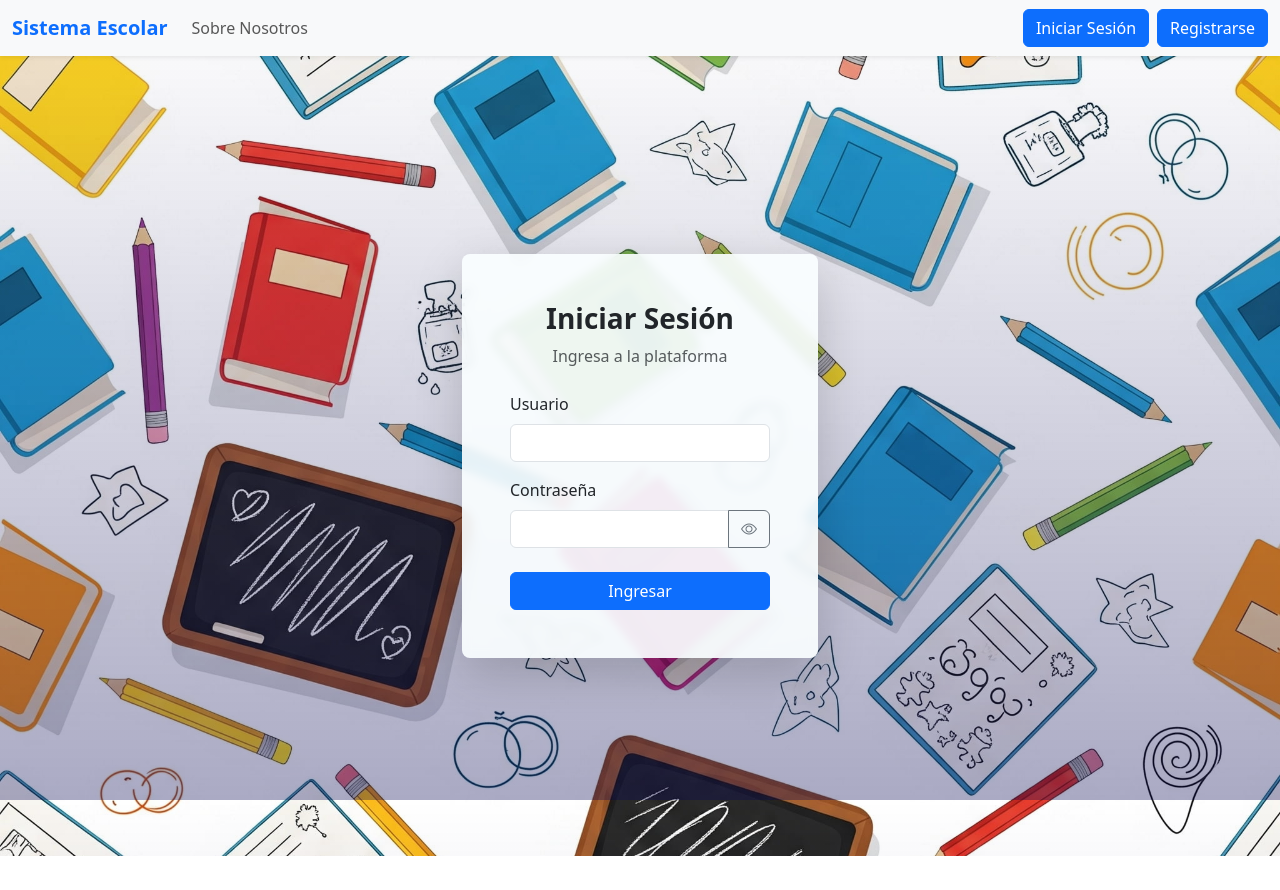
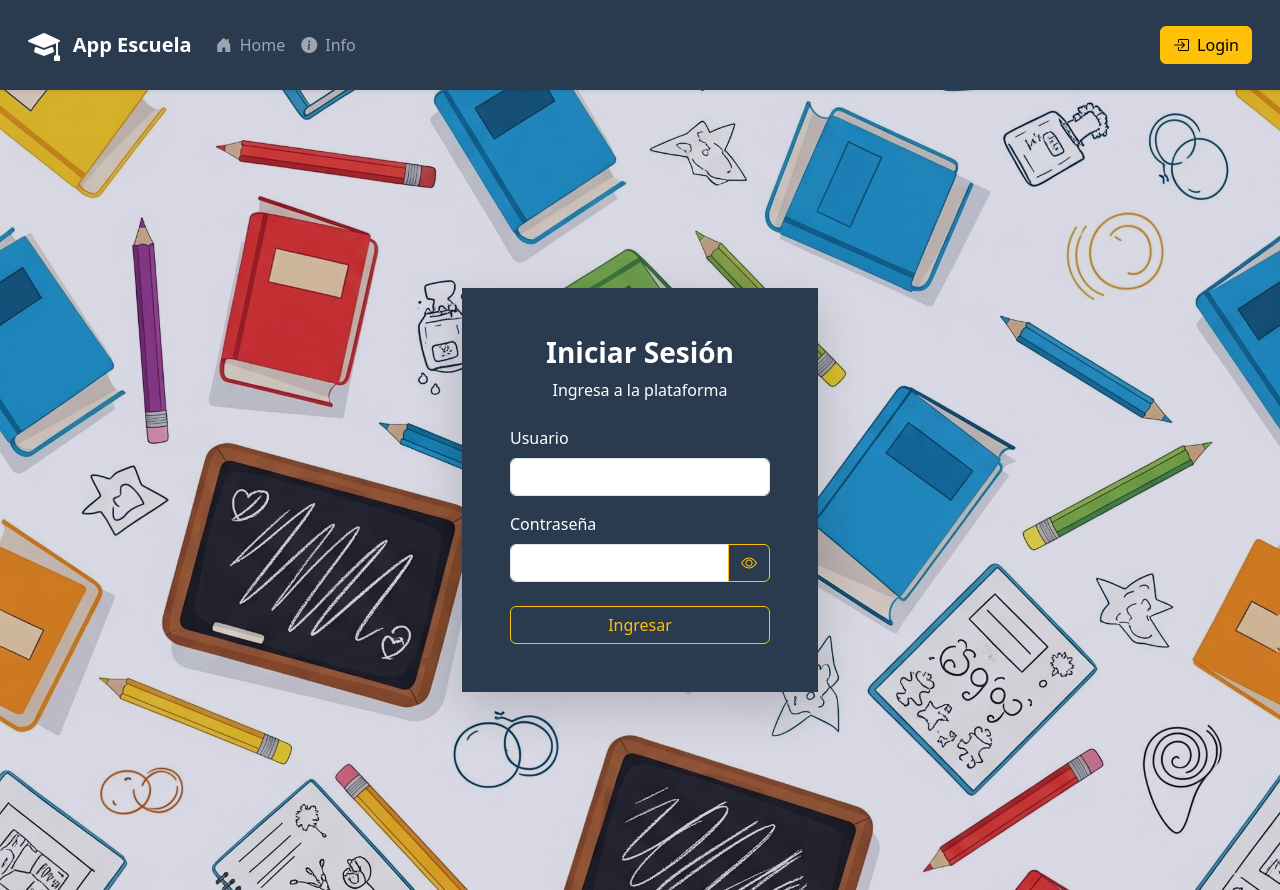
Before and after one commit to EstebanRsh/app_escuela, a React (Vite) app in the folder frontend/: page /login in a window 1280 px wide. Before the commit the page ends 856 px from the top, so only its background shows below. Built offline with nearby package versions, Linux system fonts and the light colour scheme.

Commit message:
feat(ui): Mejorar el diseño visual del Login y Navbar

```diff
--- a/frontend/src/App.tsx
+++ b/frontend/src/App.tsx
@@ -2,7 +2,6 @@ import { BrowserRouter, Routes, Route } from "react-router-dom";
 import ProtectedRoutes from "./components/router/ProtectedRoutes";
 import PublicRoutes from "./components/router/PublicRoutes";
 import Layout from "./layouts/MainLayout";
-import PublicLayout from "./layouts/PublicLayout";
 import { lazy } from "react";
 
 const Home = lazy(() => import("./components/Home"));
@@ -19,7 +18,7 @@ function App() {
       <Routes>
         {/* --- RUTAS PÚBLICAS --- */}
         <Route element={<PublicRoutes />}>
-          <Route element={<PublicLayout />}>
+          <Route element={<Layout />}>
             <Route path="/" element={<Home />} />
             <Route path="/info" element={<Info />} />
             <Route path="/login" element={<Login />} />
--- a/frontend/src/components/Login.tsx
+++ b/frontend/src/components/Login.tsx
@@ -1,14 +1,13 @@
 import { useState, useEffect } from "react";
 import { useNavigate } from "react-router-dom";
 
-// MEJORA 1: Definimos un tipo para los datos del usuario que esperamos del backend
+// Tipos de datos (sin cambios)
 type UserData = {
   username: string;
   first_name: string;
-  role: 'administrador' | 'profesor' | 'alumno';
+  role: "administrador" | "profesor" | "alumno";
 };
 
-// MEJORA 2: Actualizamos la respuesta esperada para incluir los datos del usuario
 type LoginProcessResponse = {
   success: boolean;
   token?: string;
@@ -38,15 +37,12 @@ function Login() {
     }
   }, [alert]);
 
-  // MEJORA 3: El cambio principal está aquí. Ahora guardamos toda la info del usuario.
   const handleLoginResponse = (data: LoginProcessResponse) => {
     if (data.success && data.token && data.user) {
-      // Guardamos toda la información necesaria en localStorage
       localStorage.setItem("token", data.token);
-      localStorage.setItem("user", JSON.stringify(data.user)); // Objeto de usuario para otros componentes
-      localStorage.setItem("userName", data.user.first_name);   // Nombre para el Navbar
-      localStorage.setItem("userRole", data.user.role);         // Rol para el Navbar
-
+      localStorage.setItem("user", JSON.stringify(data.user));
+      localStorage.setItem("userName", data.user.first_name);
+      localStorage.setItem("userRole", data.user.role);
       navigate("/dashboard");
     } else {
       setAlert({
@@ -65,10 +61,8 @@ function Login() {
       });
       return;
     }
-
     setIsLoading(true);
     setAlert(null);
-
     try {
       const response = await fetch(BACKEND_URL, {
         method: "POST",
@@ -93,11 +87,11 @@ function Login() {
       <div className="container">
         <div className="row justify-content-center align-items-center vh-100">
           <div className="col-11 col-sm-8 col-md-7 col-lg-5 col-xl-4">
-            <div className="card shadow-lg border-0 rounded-3 card-transparent">
-              <div className="card-body p-4 p-sm-5">
+            <div className="card shadow-lg border-0 rounded-3 login-card-custom">
+              <div className="card-body p-4 p-sm-5 login-card-custom text-white">
                 <div className="text-center mb-4">
                   <h1 className="h3 fw-bold">Iniciar Sesión</h1>
-                  <p className="text-muted">Ingresa a la plataforma</p>
+                  <p>Ingresa a la plataforma</p>
                 </div>
 
                 <form onSubmit={handleLogin} noValidate>
@@ -131,7 +125,7 @@ function Login() {
                         disabled={isLoading}
                       />
                       <button
-                        className="btn btn-outline-secondary"
+                        className="btn btn-outline-warning"
                         type="button"
                         onClick={() => setIsPasswordVisible(!isPasswordVisible)}
                         aria-label={
@@ -152,7 +146,7 @@ function Login() {
                   <div className="d-grid mt-4">
                     <button
                       type="submit"
-                      className="btn btn-primary"
+                      className="btn btn-outline-warning"
                       disabled={isLoading}
                     >
                       {isLoading ? (
--- a/frontend/src/css/index.css
+++ b/frontend/src/css/index.css
@@ -1,7 +1,7 @@
 body {
   background-image: linear-gradient(
-      rgba(0, 0, 0, 0),
-      rgba(4, 3, 80, 0.336)
+      rgba(4, 3, 80, 0.151),
+      rgba(4, 3, 80, 0.151)
     ),
     url("/public/Fondo.jpg");
   background-size: cover;
@@ -12,11 +12,10 @@ body {
   min-height: 100vh;
 }
 
-.card-transparent {
-  background-color: rgba(250, 254, 255, 0.918) !important;
-  backdrop-filter: blur(4px);
+.navbar-custom-blue {
+  background-color: #2a3b4f;
 }
 
-.navbar-custom-blue {
-  background-color: #2a3b4f; /* Un azul corporativo oscuro */
+.login-card-custom {
+  background-color: #2a3b4f;
 }
--- a/frontend/src/layouts/Navbar.tsx
+++ b/frontend/src/layouts/Navbar.tsx
@@ -3,23 +3,24 @@ import { NavLink, useNavigate } from "react-router-dom";
 
 const Navbar: React.FC = () => {
   const navigate = useNavigate();
-
   const navbarTogglerRef = useRef<HTMLButtonElement>(null);
   const collapseNavbarRef = useRef<HTMLDivElement>(null);
 
-  // Se leen los datos que guardamos en el Login
+  // Leemos los datos del usuario desde localStorage. Si no existen, serán 'null'.
   const userName = localStorage.getItem("userName");
   const userRole = localStorage.getItem("userRole");
 
-  // MEJORA 1: La función de Logout ahora limpia todo
+  // Función para cerrar sesión y limpiar localStorage
   const handleLogout = () => {
     localStorage.removeItem("token");
     localStorage.removeItem("user");
     localStorage.removeItem("userName");
     localStorage.removeItem("userRole");
+    handleNavLinkClick(); // Cierra el menú en móvil
     navigate("/login");
   };
 
+  // Función para cerrar el menú en móviles al hacer clic en un enlace
   const handleNavLinkClick = () => {
     if (
       collapseNavbarRef.current &&
@@ -30,17 +31,17 @@ const Navbar: React.FC = () => {
   };
 
   const activeLinkStyle = {
-    color: "#FFD700", // Un color dorado para el enlace activo
+    color: "#FFD700", // El color dorado para el enlace activo
     fontWeight: "600",
   };
 
   return (
     <nav className="navbar navbar-expand-lg navbar-dark p-3 shadow-sm navbar-custom-blue">
       <div className="container-fluid">
-        {/* Marca / Logo */}
+        {/* El logo lleva a Dashboard (si estás logueado) o a Home (si no) */}
         <NavLink
           className="navbar-brand d-flex align-items-center"
-          to="/dashboard"
+          to={userName ? "/dashboard" : "/"}
           onClick={handleNavLinkClick}
         >
           <i
@@ -49,6 +50,7 @@ const Navbar: React.FC = () => {
           ></i>
           <div className="d-flex flex-column">
             <strong>App Escuela</strong>
+            {/* El saludo solo se muestra si el usuario está logueado */}
             {userName && (
               <small style={{ fontSize: "0.7em", opacity: 0.8 }}>
                 Hola, {userName}
@@ -57,7 +59,7 @@ const Navbar: React.FC = () => {
           </div>
         </NavLink>
 
-        {/* Botón de menú (colapsable en móviles) */}
+        {/* Botón del menú hamburguesa para móviles */}
         <button
           ref={navbarTogglerRef}
           className="navbar-toggler"
@@ -68,122 +70,101 @@ const Navbar: React.FC = () => {
           <span className="navbar-toggler-icon"></span>
         </button>
 
-        {/* Contenido colapsable */}
+        {/* Contenido del Navbar que se colapsa */}
         <div
           ref={collapseNavbarRef}
           className="collapse navbar-collapse"
           id="navbarNav"
         >
+          {/* --- SECCIÓN DE ENLACES DE NAVEGACIÓN (IZQUIERDA) --- */}
           <ul className="navbar-nav me-auto">
-            {/* --- Enlace común para todos --- */}
+            {userName ? (
+              /* VISTA PARA USUARIOS AUTENTICADOS */
+              <>
                 <li className="nav-item">
-              <NavLink
-                className="nav-link"
-                to="/dashboard"
-                style={({ isActive }) =>
-                  isActive ? activeLinkStyle : undefined
-                }
-                onClick={handleNavLinkClick}
-              >
+                  <NavLink className="nav-link" to="/dashboard" style={({ isActive }) => (isActive ? activeLinkStyle : undefined)} onClick={handleNavLinkClick}>
                     <i className="bi bi-speedometer2 me-2"></i>Dashboard
                   </NavLink>
                 </li>
 
-            {/* MEJORA 2: Enlaces para Administrador actualizados */}
+                {/* Enlaces para Administrador */}
                 {userRole === "administrador" && (
                   <>
                     <li className="nav-item">
-                  <NavLink
-                    className="nav-link"
-                    to="/profile" // Ruta para gestionar usuarios
-                    style={({ isActive }) =>
-                      isActive ? activeLinkStyle : undefined
-                    }
-                    onClick={handleNavLinkClick}
-                  >
+                      <NavLink className="nav-link" to="/admin/users" style={({ isActive }) => (isActive ? activeLinkStyle : undefined)} onClick={handleNavLinkClick}>
                         <i className="bi bi-people-fill me-2"></i>Usuarios
                       </NavLink>
                     </li>
                     <li className="nav-item">
-                  <NavLink
-                    className="nav-link"
-                    to="/admin/careers" // Ruta para gestionar carreras
-                    style={({ isActive }) =>
-                      isActive ? activeLinkStyle : undefined
-                    }
-                    onClick={handleNavLinkClick}
-                  >
+                      <NavLink className="nav-link" to="/admin/careers" style={({ isActive }) => (isActive ? activeLinkStyle : undefined)} onClick={handleNavLinkClick}>
                         <i className="bi bi-journal-album me-2"></i>Carreras
                       </NavLink>
                     </li>
                     <li className="nav-item">
-                  <NavLink
-                    className="nav-link"
-                    to="/admin/payments" // Ruta para gestionar pagos
-                    style={({ isActive }) =>
-                      isActive ? activeLinkStyle : undefined
-                    }
-                    onClick={handleNavLinkClick}
-                  >
+                      <NavLink className="nav-link" to="/admin/payments" style={({ isActive }) => (isActive ? activeLinkStyle : undefined)} onClick={handleNavLinkClick}>
                         <i className="bi bi-cash-coin me-2"></i>Pagos
                       </NavLink>
                     </li>
                   </>
                 )}
 
-            {/* --- Enlaces para Alumno --- */}
+                {/* Enlaces para Alumno */}
                 {userRole === "alumno" && (
                    <>
                      <li className="nav-item">
-                  <NavLink
-                    className="nav-link"
-                    to="/student/careers"
-                    style={({ isActive }) =>
-                      isActive ? activeLinkStyle : undefined
-                    }
-                    onClick={handleNavLinkClick}
-                  >
+                       <NavLink className="nav-link" to="/student/careers" style={({ isActive }) => (isActive ? activeLinkStyle : undefined)} onClick={handleNavLinkClick}>
                          <i className="bi bi-card-checklist me-2"></i>Mis Carreras
                        </NavLink>
                      </li>
                      <li className="nav-item">
-                  <NavLink
-                    className="nav-link"
-                    to="/student/payments"
-                    style={({ isActive }) =>
-                      isActive ? activeLinkStyle : undefined
-                    }
-                    onClick={handleNavLinkClick}
-                  >
+                       <NavLink className="nav-link" to="/student/payments" style={({ isActive }) => (isActive ? activeLinkStyle : undefined)} onClick={handleNavLinkClick}>
                          <i className="bi bi-wallet-fill me-2"></i>Mis Pagos
                        </NavLink>
                      </li>
                    </>
                 )}
 
-            {/* --- Enlaces para Profesor --- */}
+                {/* Enlaces para Profesor */}
                 {userRole === "profesor" && (
                   <li className="nav-item">
-                <NavLink
-                  className="nav-link"
-                  to="/teacher/courses"
-                  style={({ isActive }) =>
-                    isActive ? activeLinkStyle : undefined
-                  }
-                  onClick={handleNavLinkClick}
-                >
+                    <NavLink className="nav-link" to="/teacher/courses" style={({ isActive }) => (isActive ? activeLinkStyle : undefined)} onClick={handleNavLinkClick}>
                       <i className="bi bi-easel-fill me-2"></i>Mis Cursos
                     </NavLink>
                   </li>
                 )}
+              </>
+            ) : (
+              /* VISTA PARA USUARIOS PÚBLICOS (NO AUTENTICADOS) */
+              <>
+                <li className="nav-item">
+                  <NavLink className="nav-link" to="/" style={({ isActive }) => (isActive ? activeLinkStyle : undefined)} onClick={handleNavLinkClick}>
+                    <i className="bi bi-house-door-fill me-2"></i>Home
+                  </NavLink>
+                </li>
+                <li className="nav-item">
+                  <NavLink className="nav-link" to="/info" style={({ isActive }) => (isActive ? activeLinkStyle : undefined)} onClick={handleNavLinkClick}>
+                    <i className="bi bi-info-circle-fill me-2"></i>Info
+                  </NavLink>
+                </li>
+              </>
+            )}
           </ul>
 
-          {/* --- Botón Logout --- */}
+          {/* --- SECCIÓN DE ACCIONES DE USUARIO (DERECHA) --- */}
           <div className="d-flex align-items-center">
+            {userName ? (
+              // Si el usuario existe, muestra el botón de Logout en amarillo
               <button className="btn btn-outline-danger" onClick={handleLogout}>
                 <i className="bi bi-box-arrow-right me-2"></i>
                 Cerrar Sesión
               </button>
+            ) : (
+              // Si no, muestra un enlace/botón para ir a Login
+              <NavLink to="/login" className="btn btn-outline-warning" onClick={handleNavLinkClick}>
+                <i className="bi bi-box-arrow-in-right me-2"></i>
+                Login
+              </NavLink>
+            )}
           </div>
         </div>
       </div>
```
Lines whose indentation alone changed are shown as unchanged.
